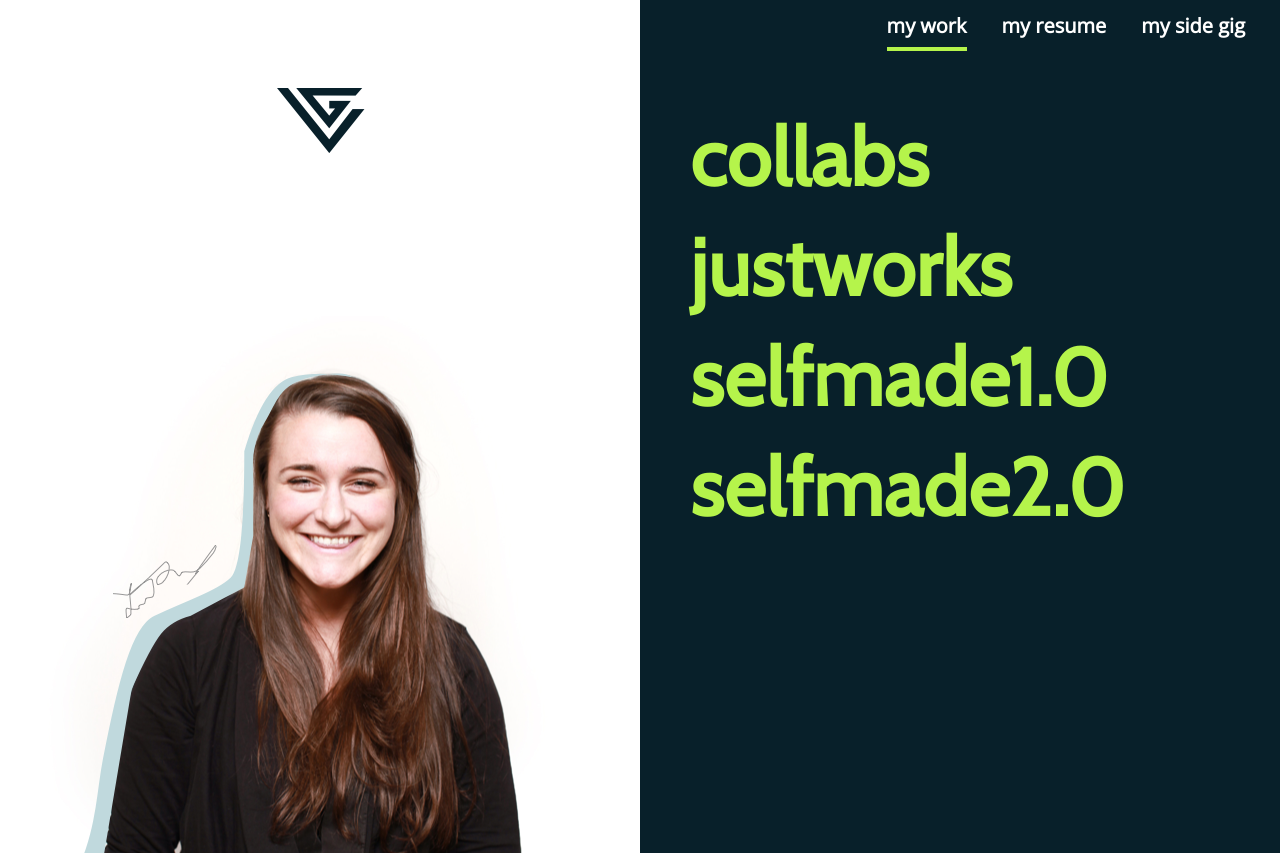
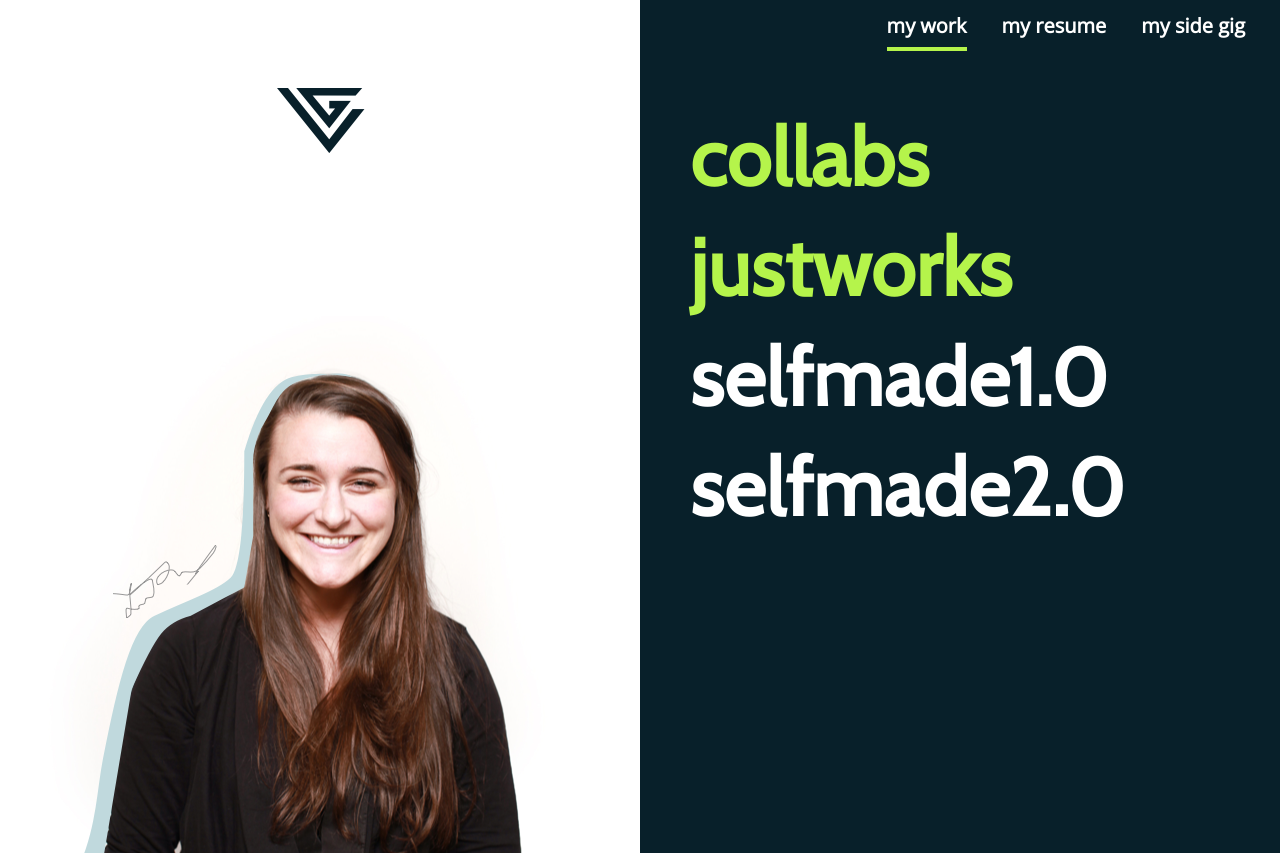
Before and after one commit to lgroetzi/lgroetzi.github.io, a React app: page / in a window 1280 px wide. Built offline with nearby package versions, Linux system fonts and the light colour scheme.

Commit message:
Teeny adjustments for home links

```diff
--- a/src/app.jsx
+++ b/src/app.jsx
@@ -4,14 +4,19 @@
 
 /* ---- My Work Section ---- */
 
-const MyWorkListItem = styled.li`
+const MyWorkLink = styled.a`
   font-family: Cabin;
   font-style: normal;
   font-weight: bold;
   font-size: 80px;
   line-height: 110px;
   letter-spacing: 0.833333px;  /* or 137% */
+  text-decoration: none;
+
   color: #B5F44B;
+  &.white {
+    color: #ffffff;
+  }
 `;
 
 const MyWorkContainer = styled.ul`
@@ -49,10 +54,10 @@
       <PictureContainer><img src={Picture} /></PictureContainer>
       <MyWorkContainer>
         <ul>
-          <MyWorkListItem>collabs</MyWorkListItem>
-          <MyWorkListItem>justworks</MyWorkListItem>
-          <MyWorkListItem>selfmade1.0</MyWorkListItem>
-          <MyWorkListItem>selfmade2.0</MyWorkListItem>
+          <li><MyWorkLink href="#colabs">collabs</MyWorkLink></li>
+          <li><MyWorkLink href="#justworks">justworks</MyWorkLink></li>
+          <li><MyWorkLink href="#selfmade1.0" className="white">selfmade1.0</MyWorkLink></li>
+          <li><MyWorkLink href="#selfmade2.0" className="white">selfmade2.0</MyWorkLink></li>
         </ul>
       </MyWorkContainer>
     </MyWorkShell>
```
